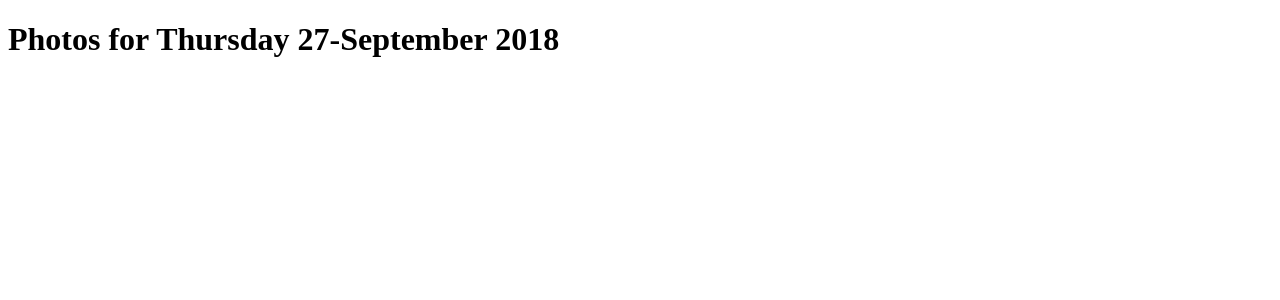
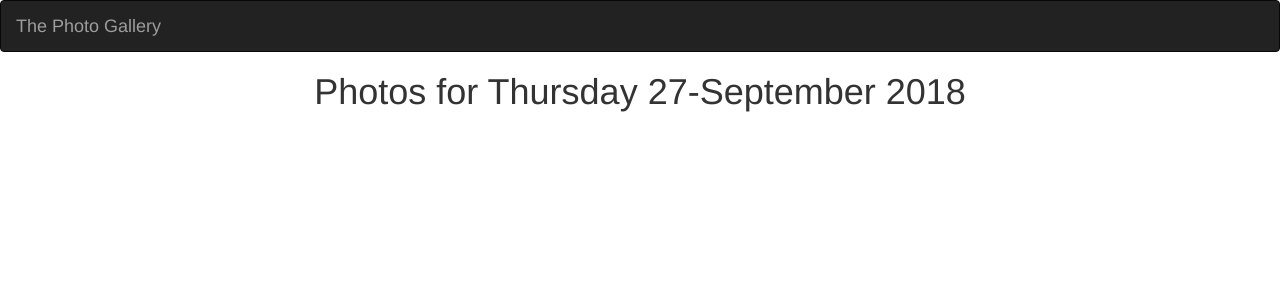
Before and after one commit to edithamadi/gallery, a Django app: page /photos/today/ in a window 1280 px wide. Shown: the top 300 px of the page. Run offline with Django 3.2, Linux system fonts and the light colour scheme; some libraries are stand-ins or nearby versions.

Commit message:
created navigation bar

```diff
--- a/photos/templates/all-photos/base.html
+++ b/photos/templates/all-photos/base.html
@@ -1,4 +1,5 @@
 {% load bootstrap3 %}
+{%load static%}
 <!DOCTYPE html>
 <html>
 <head>
@@ -9,10 +10,14 @@
   {% else %}
     <title> Photo Gallery</title>
   {% endif %}
-
+  {% block styles %}
+  {% bootstrap_css %}
+{% endblock %}
 </head>
 <body>
-    {% block content %} <h1>Photos for {{date|date:"l d-F Y"}}</h1> {%endblock%}
+    {% include "navbar.html" %}
+
+    {% block content %} <h1 class='text-center'>Photos for {{date|date:"l d-F Y"}}</h1> {%endblock%}
 
     {% block scripts %}
     <script src="https://ajax.googleapis.com/ajax/libs/jquery/3.2.1/jquery.min.js"></script>
--- /dev/null
+++ b/photos/templates/navbar.html
@@ -0,0 +1,17 @@
+<!DOCTYPE html>
+<html lang="en">
+<head>
+
+  <meta charset="utf-8">
+  <meta name="viewport" content="width=device-width, initial-scale=1">
+</head>
+<body>
+<nav class="navbar navbar-inverse">
+  <div class="container-fluid">
+    <div class="navbar-header">
+      <a class="navbar-brand" href="{% url 'photosToday' %}">The Photo Gallery</a>
+    </div>
+  </div>
+</nav>
+</body>
+</html>
```
